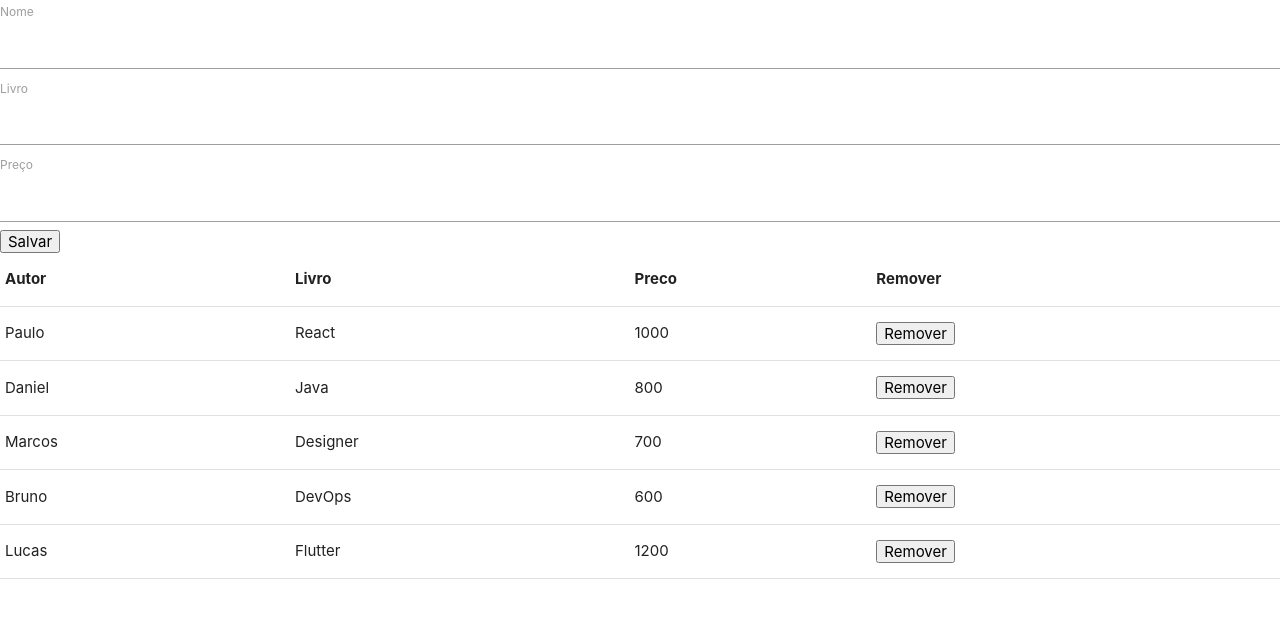
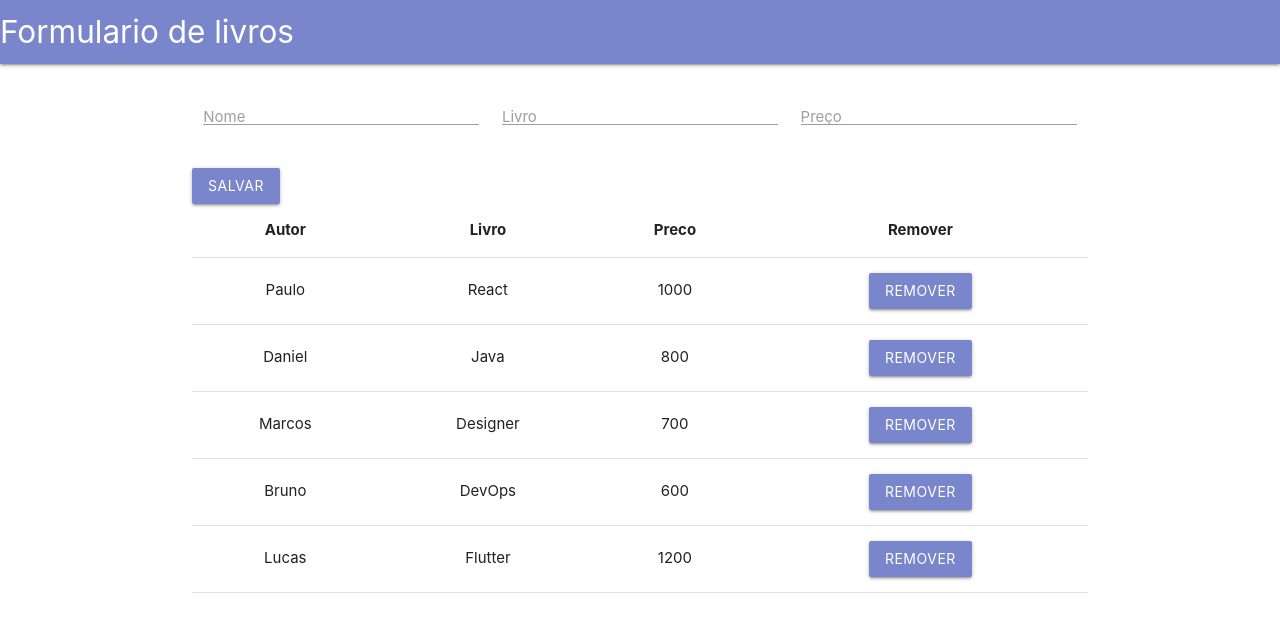
Before and after one commit to LucssCarvalho/my-project-React, a React (Create React App) app: page / in a window 1280 px wide. Shown: the top 632 px of the page. Built offline with nearby package versions, Linux system fonts and the light colour scheme.

Commit message:
add styles

```diff
--- a/src/App.js
+++ b/src/App.js
@@ -1,7 +1,11 @@
 import React, { Component, Fragment } from 'react';
 import 'materialize-css/dist/css/materialize.min.css';
-import Tabela from './table.js'
+import 'App.css';
+import Tabela from './table.js';
 import Formulario from './Formulario';
+import Header from './Header';
+
+
 
 class App extends Component {
 
@@ -55,9 +59,11 @@ class App extends Component {
   render() {
     return (
       <Fragment>
-        <Formulario OnChangeSubmit={this.OnChangeSubmit} />
-        <Tabela autores={this.state.autores} removeAutor={this.removeAutor} />
-
+        <Header />
+        <div className="container">
+          <Formulario OnChangeSubmit={this.OnChangeSubmit} />
+          <Tabela autores={this.state.autores} removeAutor={this.removeAutor} />
+        </div>
       </Fragment>
     );
   }
--- a/src/Formulario.js
+++ b/src/Formulario.js
@@ -33,31 +33,45 @@ class Formulario extends Component {
         const { nome, livro, preco } = this.state
 
         return <form>
-            <label htmlFor='nome'>Nome</label>
+            <div className="row">
+                <div className="input-field col s4">
+                    <label className="input-field" htmlFor='nome'>Nome</label>
                     <input
+                        className="validate"
                         id="nome"
                         type="text"
                         name="nome"
                         value={nome}
                         onChange={this.onChangeInput}
                     />
-            <label htmlFor='livro'>Livro</label>
+                </div>
+                <div className="input-field col s4">
+                    <label className="input-field" htmlFor='livro'>Livro</label>
                     <input
+                        className="validate"
                         id="livro"
                         type="text"
                         name="livro"
                         value={livro}
                         onChange={this.onChangeInput}
                     />
-            <label htmlFor='preco'>Preço</label>
+                </div>
+                <div className="input-field col s4">
+                    <label className="input-field" htmlFor='preco'>Preço</label>
                     <input
+                        className="validate"
                         id="preco"
                         type="text"
                         name="preco"
                         value={preco}
                         onChange={this.onChangeInput}
                     />
-            <button onClick={this.submitForm} type="button">Salvar</button>
+                </div>
+
+            </div>
+
+            <button onClick={this.submitForm} type="button" className="waves-effect waves-light indigo lighten-2 btn">Salvar</button>
+
         </form>
     }
 }
--- /dev/null
+++ b/src/Header.js
@@ -0,0 +1,15 @@
+import React from 'react';
+
+const Header = () => {
+    return (
+        <nav>
+            <div class="nav-wrapper indigo lighten-2" >
+                <a href class="brand-logo">Formulario de livros</a>
+                <ul class="right"></ul>
+
+            </div>
+        </nav>
+    );
+
+}
+export default Header
--- a/src/table.js
+++ b/src/table.js
@@ -8,7 +8,7 @@ class Tabela extends Component {
         const { autores, removeAutor } = this.props;
 
         return (
-            <table>
+            <table className="centered highlight">
                 <TableHead />
                 <TableBody autores={autores} removeAutor={removeAutor} />
             </table>
@@ -39,7 +39,7 @@ const TableBody = props => {
                 <td>{linhas.nome}</td>
                 <td>{linhas.livro}</td>
                 <td>{linhas.preco}</td>
-                <td><button onClick={() => { props.removeAutor(index) }}>Remover</button></td>
+                <td><button onClick={() => { props.removeAutor(index) }} className="waves-effect waves-light indigo lighten-2 btn">Remover</button></td>
             </tr>
         );
     });
```
Lines whose indentation alone changed are shown as unchanged.
